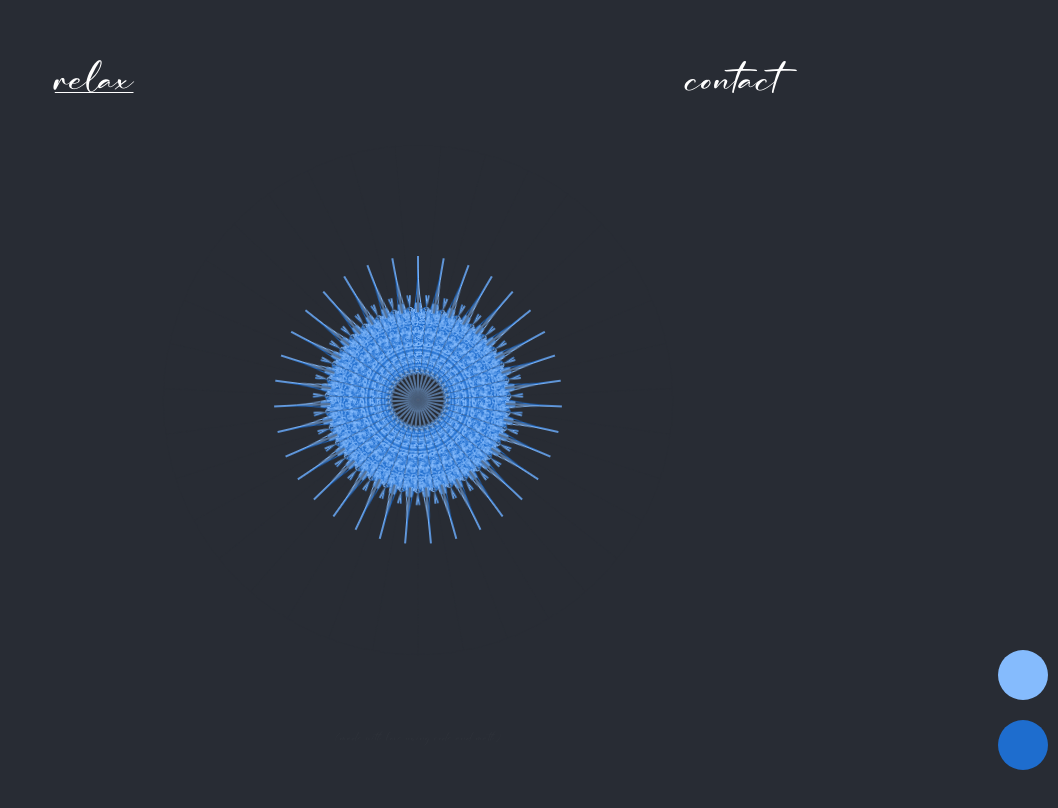
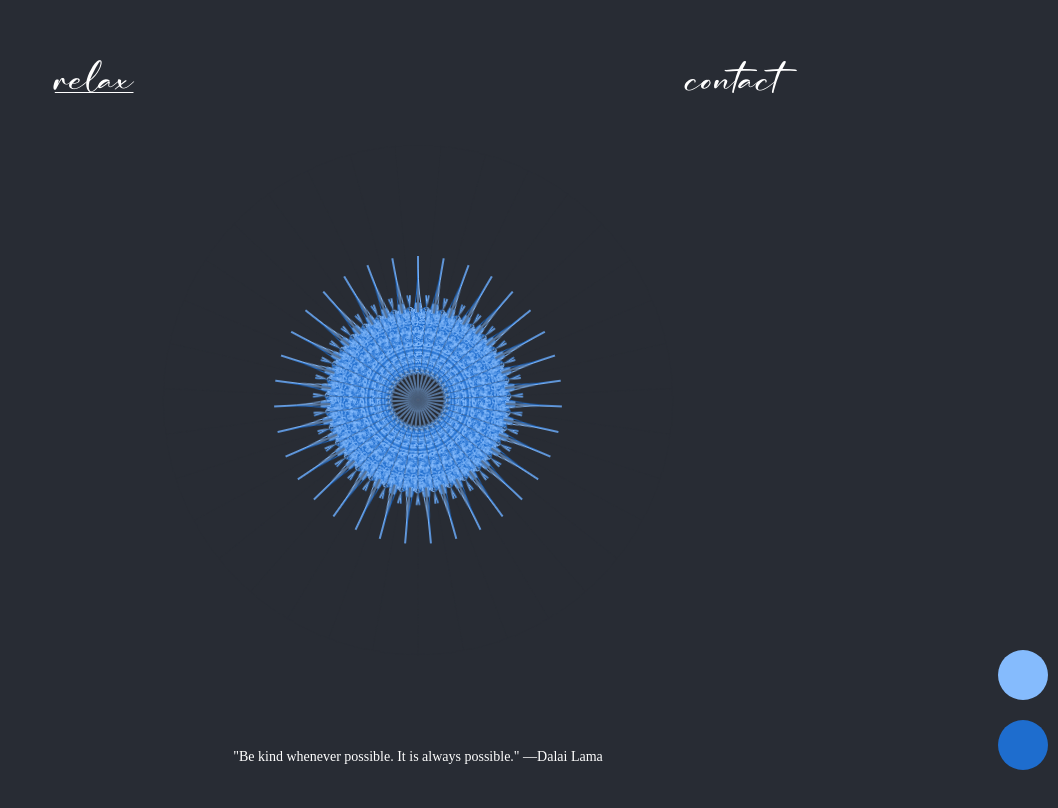
Before and after one commit to kittycatbytes/kitty, a React (Create React App) app: page / in a window 1280 px wide. Shown: the top 808 px of the page, without its empty margins (222-1280 px from the left). Built offline with nearby package versions, Linux system fonts and the light colour scheme.

Commit message:
rotating quotes

```diff
--- a/src/App.css
+++ b/src/App.css
@@ -47,15 +47,31 @@ html, body {
 canvas {
   margin-top: 50px;
 }
-.home-subtitle {
+
+@keyframes fadeInAnimation {
+  0% {
+      opacity: 0;
+  }
+  10% {
+      opacity: 1;
+   }
+   90% {
+    opacity: 1;
+ }
+ 100% {
+  opacity: 0;
+}
+
+}
+
+#quotes {
   text-align: center;
-  font-size: 12px;
-  opacity: .02;
-  padding: 10px;
-  transition: opacity 1s ease-in;
-}
-#home:hover .home-subtitle {
-  opacity: 1;
+  font-size: 14px;
+  padding: 30px 0;
+  font-family: Metropolitan;
+  animation: fadeInAnimation ease 10s;
+  animation-iteration-count: infinite;
+  animation-fill-mode: forwards;
 }
 
 .top-nav {
--- a/src/pages/Home.jsx
+++ b/src/pages/Home.jsx
@@ -1,11 +1,35 @@
-import React, { useState } from 'react';
+import React, { useState, useCallback, useEffect } from 'react';
 import Canvas from "../components/homecanvas";
 import ColorPicker from "../components/color-picker";
 
 const Home = (props) => {
   const [colorPicked1, setColorPicked1] = useState("#85BBFD");
   const [colorPicked2, setColorPicked2] = useState("#1E6DCE");
-  var self = this;
+  const [currentQuote, setQuote] = useState(`"Be kind whenever possible. It is always possible." —Dalai Lama`);
+  var quotes = [
+    `"I no doubt deserved my enemies, but I don't believe I deserved my friends." —Walt Whitman`,
+    `"People do not seem to realize that their opinion of the world is also a confession of character." —Ralph Waldo Emerson`,
+    `"Unlike physical progress, which is subject to natural restrictions, the qualities of the mind can be developed limitlessly." — Dalai Lama`,
+    `"Without music, life would be a mistake." —Friedrich Nietzsche`,
+    `"Every story I create, creates me. I write to create myself." —Octavia E. Butler`,
+    `"We can't solve problems by using the same kind of thinking we used when we created them." —Albert Einstein`,
+    `"It is not in the stars to hold our destiny but in ourselves." —William Shakespeare`,
+    `"It's not what happens to you, but how you react to it that matters." —Epictetus`,
+    `"One impulse from a vernal wood May teach you more of man, of moral evil and of good, than all the sages can." —William Wordsworth`,
+    `"A kiss that is never tasted, is forever and ever wasted." —Billie Holiday`,
+    `"He who knows, does not speak. He who speaks, does not know." —Lao Tzu`
+  ];
+
+  const shuffle = useCallback(() => {
+    const index = Math.floor(Math.random() * quotes.length);
+    setQuote(quotes[index]);
+  }, []);
+
+  useEffect(() => {
+    const intervalID = setInterval(shuffle, 10000);
+    return () => clearInterval(intervalID);
+  }, [shuffle]);
+
 
   localStorage.setItem('color1', colorPicked1);
   localStorage.setItem('color2', colorPicked2);
@@ -32,13 +56,13 @@ const Home = (props) => {
       <img width="80px" height="80px" src="/images/twitter.png"></img>
       <img width="80px" height="80px" src="/images/wordpress.png" alt="Ramblings"></img>
       <img width="80px" height="80px" src="/images/linkedin.png"></img>
-      <div class="load-font graffiti">abc</div>
+      <div class="load-font bytes">abc</div>
     </div>
-    <div class="home-subtitle">(made with love using code and math)</div>
+    <div id="quotes">{currentQuote}</div>
     <div id="colorPickers" >
-     <div><ColorPicker onColorPickerClick={inputchangehandler1} color={colorPicked1}></ColorPicker></div>
+      <div><ColorPicker onColorPickerClick={inputchangehandler1} color={colorPicked1}></ColorPicker></div>
       <div><ColorPicker onColorPickerClick={inputchangehandler2} color={colorPicked2}></ColorPicker></div>
-     </div>
+    </div>
   </div>;
 };
 
```
Also changed, not shown: 1 other file (tests, documents, lock files or other folders).
